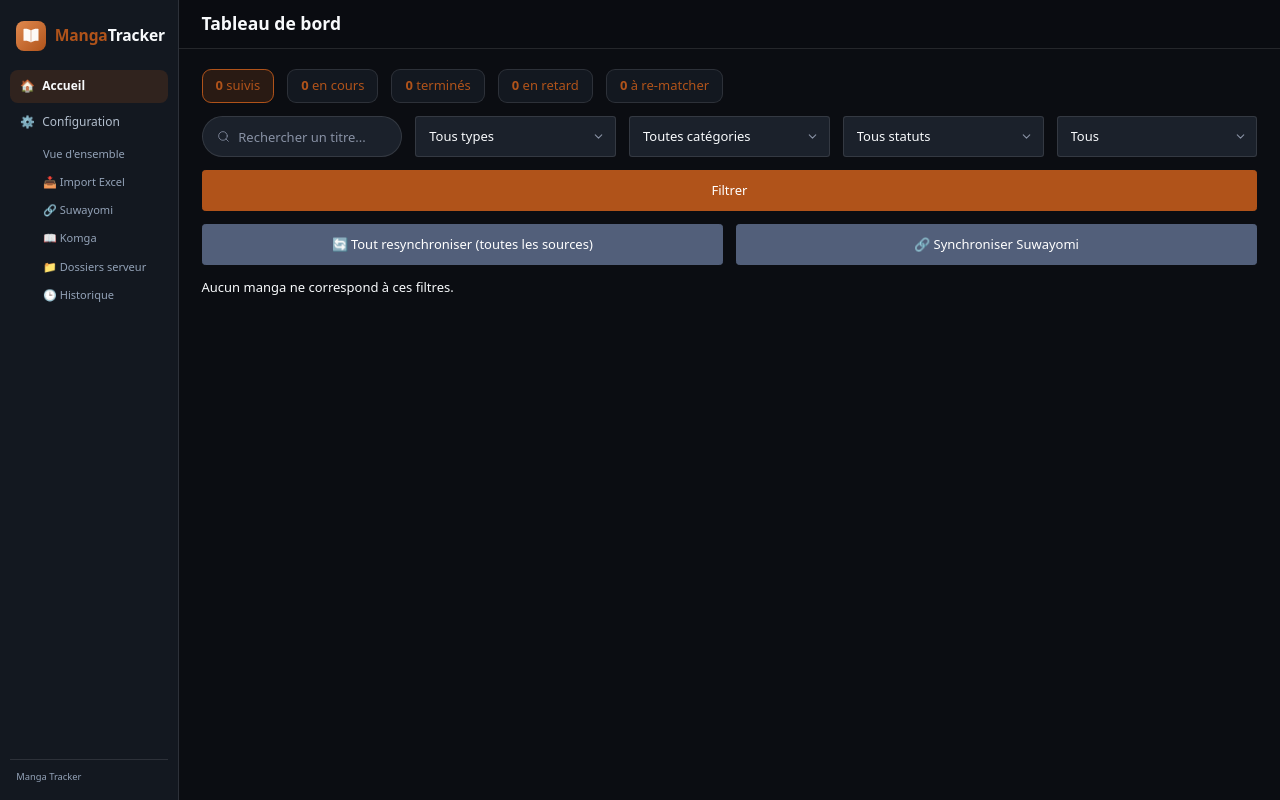
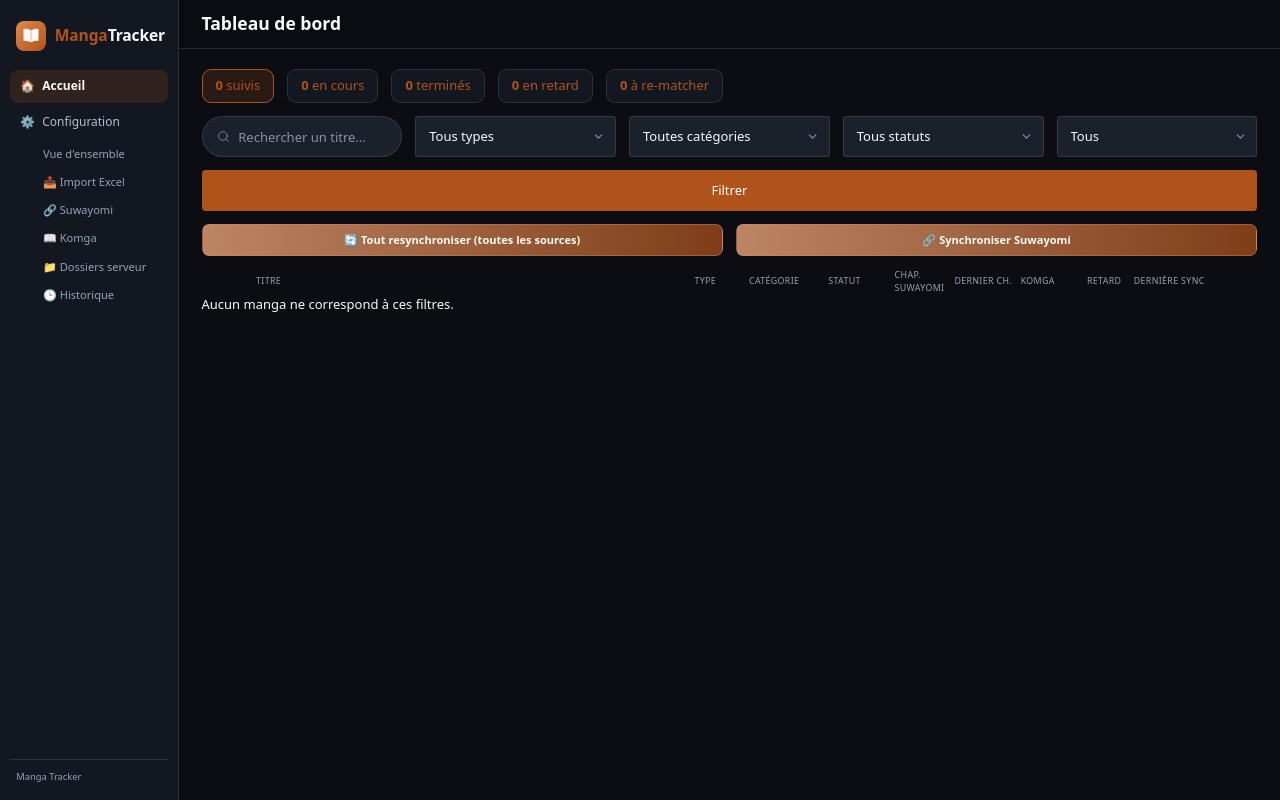
Before and after one commit to Risakiel/manga_tracker, a FastAPI app: page / in a window 1280 px wide. Run offline with FastAPI, Linux system fonts and the light colour scheme; data that the repository does not hold is empty.

Commit message:
Split dashboard row columns, add colored category tags, JellyGlance sync buttons
Dashboard: Type, Suwayomi category, chapter count, latest chapter, and
Komga progress are now separate aligned columns instead of being folded
into a subtitle line or combined "17/85" cell -- a header row (hidden
under ~1150px, where columns fall back to auto width) shares the exact
same .col-* width classes as every data row so values line up like a real
table despite not being one.

Suwayomi categories (freeform per-manga labels, not a fixed enum) get a
colored tag instead of plain text: a new `tag_color` Jinja filter derives
the color deterministically from the category name itself, so the same
category always renders the same color without a hardcoded name->color
map. Reused on the manga detail page's own category tile.

Every sync-triggering button app-wide (dashboard bulk actions, per-row
resync, per-manga full resync, per-source "Enregistrer + resync",
Suwayomi/Komga/server-folders "Synchroniser maintenant") now uses
.btn-sync, a pill button whose gradient/border/radius were read directly
from JellyGlance's .library-scan-button computed styles.

Manga detail page: Statut, Type, and Catégories Suwayomi moved into their
own .stat-tile blocks (previously plain paragraphs), matching the tile
treatment already used for Chapitres Suwayomi etc.

Co-Authored-By: Claude Sonnet 5 <noreply@anthropic.com>

```diff
--- a/app/routers/pages.py
+++ b/app/routers/pages.py
@@ -33,6 +33,19 @@ templates = Jinja2Templates(directory="app/templates")
 # (new CSS/JS) doesn't get served from a browser's stale cache of the old
 # files at the same path -- Unraid restarts the container on every update.
 templates.env.globals["static_version"] = str(int(time.time()))
+
+# Suwayomi categories are freeform user-created labels (not a fixed enum
+# like Status), so their tag color is derived deterministically from the
+# name itself -- the same category always gets the same color, without a
+# hardcoded name->color map that would break on a category we've never seen.
+_TAG_PALETTE = ["tag-blue", "tag-teal", "tag-purple", "tag-amber", "tag-pink", "tag-green"]
+
+
+def _tag_color(name: str) -> str:
+    return _TAG_PALETTE[sum(ord(c) for c in name) % len(_TAG_PALETTE)]
+
+
+templates.env.filters["tag_color"] = _tag_color
 
 # In-memory progress for the bulk background jobs -- all take several
 # minutes (one HTTP request per manga, throttled), so the dashboard polls
--- a/app/static/css/app.css
+++ b/app/static/css/app.css
@@ -6,6 +6,7 @@
     --primary-color: #B0531A;
     --primary-rgb: 176, 83, 26;
     --primary-light-color: #cc8f6a;
+    --primary-light-rgb: 204, 143, 106;
     --primary-dark-color: #7b3a12;
 
     --background-color: #0b0d12;
@@ -361,15 +362,98 @@ body {
     font-weight: bold;
 }
 
+/* Suwayomi category tags -- freeform user-created labels, so the color is
+   picked deterministically from the name itself (see the `tag_color`
+   Jinja filter) rather than a fixed name->color map. */
+.tag {
+    display: inline-block;
+    padding: 0.15rem 0.5rem;
+    border-radius: 999px;
+    font-size: 0.75rem;
+    white-space: nowrap;
+}
+
+.tag-blue { background: #2563eb33; color: #60a5fa; }
+.tag-teal { background: #0d948833; color: #2dd4bf; }
+.tag-purple { background: #7c3aed33; color: #c4b5fd; }
+.tag-amber { background: #d9770633; color: #fbbf24; }
+.tag-pink { background: #db277733; color: #f9a8d4; }
+.tag-green { background: #16a34a33; color: #4ade80; }
+
+/* Sync-trigger buttons app-wide -- pill shape + gradient read from
+   JellyGlance's .library-scan-button computed styles. */
+.btn-sync {
+    display: inline-flex;
+    align-items: center;
+    justify-content: center;
+    gap: 0.35rem;
+    width: auto;
+    border: 1px solid rgba(var(--primary-light-rgb), 0.38);
+    background: linear-gradient(90deg, rgba(var(--primary-light-rgb), 0.92), rgba(var(--primary-rgb), 0.7));
+    color: #f8fafc;
+    border-radius: 0.55rem;
+    min-height: 1.9rem;
+    padding: 0 0.75rem;
+    font-size: 0.78rem;
+    font-weight: 700;
+    cursor: pointer;
+    transition: transform 0.16s ease, box-shadow 0.16s ease;
+}
+
+.btn-sync:hover {
+    transform: translateY(-1px);
+    box-shadow: 0 6px 16px rgba(0, 0, 0, 0.3);
+}
+
+.btn-sync:disabled {
+    opacity: 0.6;
+    cursor: default;
+    transform: none;
+}
+
+.btn-sync-block {
+    width: 100%;
+    min-height: 2.4rem;
+    font-size: 0.85rem;
+}
+
 /* Dashboard manga list -- card-row styling adapted from JellyGlance's
    .library-list-row (border-radius/gradient/shadow values read directly
    from its computed styles), kept full-width and dense enough to stay
    usable at a few hundred rows instead of JellyGlance's handful of
-   libraries. */
+   libraries. Each stat gets a fixed-width .col-* class shared between the
+   header and every row, so values line up into real columns instead of
+   just floating per-row. */
 .manga-list {
     display: flex;
     flex-direction: column;
     gap: 0.6rem;
+}
+
+.manga-list-header {
+    display: flex;
+    align-items: center;
+    gap: 0.6rem;
+    padding: 0 0.6rem 0 0.4rem;
+    font-size: 0.68rem;
+    text-transform: uppercase;
+    letter-spacing: 0.04em;
+    color: var(--subtle-text-color);
+}
+
+.manga-list-header .col-spacer {
+    width: 3.2rem;
+    flex: none;
+}
+
+.manga-list-header .col-action-spacer {
+    width: 2.8rem;
+    flex: none;
+}
+
+.manga-list-header .col-name {
+    flex: 1 1 8rem;
+    min-width: 8rem;
 }
 
 .manga-row {
@@ -442,28 +527,30 @@ body {
     white-space: nowrap;
 }
 
-.manga-row-stats {
+.manga-row-stat {
+    display: flex;
+    flex-direction: column;
+    gap: 0.2rem;
+    flex: none;
+}
+
+.manga-row-stat .stat-value {
+    font-size: 0.85rem;
+}
+
+.col-type { width: 3.6rem; }
+.col-category { width: 5.5rem; }
+.col-status { width: 4.5rem; }
+.col-chapters { width: 4rem; }
+.col-latest { width: 4.5rem; }
+.col-komga { width: 4.5rem; }
+.col-behind { width: 3rem; }
+.col-sync { width: 5.5rem; }
+
+.manga-row-tags {
     display: flex;
     flex-wrap: wrap;
-    gap: 1.1rem;
-}
-
-.manga-row .stat-block {
-    display: flex;
-    flex-direction: column;
-    gap: 0.15rem;
-    min-width: 4.5rem;
-}
-
-.manga-row .stat-label {
-    font-size: 0.68rem;
-    text-transform: uppercase;
-    letter-spacing: 0.04em;
-    color: var(--subtle-text-color);
-}
-
-.manga-row .stat-value {
-    font-size: 0.85rem;
+    gap: 0.25rem;
 }
 
 .manga-row-action {
--- a/app/templates/_mangas_table.html
+++ b/app/templates/_mangas_table.html
@@ -1,3 +1,16 @@
+<div class="manga-list-header">
+    <span class="col-spacer"></span>
+    <span class="col-name">Titre</span>
+    <span class="col-type">Type</span>
+    <span class="col-category">Catégorie</span>
+    <span class="col-status">Statut</span>
+    <span class="col-chapters">Chap. Suwayomi</span>
+    <span class="col-latest">Dernier ch.</span>
+    <span class="col-komga">Komga</span>
+    <span class="col-behind">Retard</span>
+    <span class="col-sync">Dernière sync</span>
+    <span class="col-action-spacer"></span>
+</div>
 <div class="manga-list" id="mangas-list">
 {% for manga in mangas %}
 <article class="manga-row {{ 'needs-match-row' if manga.needs_manual_match }}">
@@ -7,33 +20,37 @@
         </div>
         <div class="manga-row-title">
             <span class="manga-row-name">{{ manga.title_en }}</span>
-            <span class="manga-row-meta">
-                {{ "Pornhwa" if manga.category.value == "pornhwa" else "Manga" }}
-                {%- if manga.suwayomi_categories %} · {{ manga.suwayomi_categories | join(", ") }}{% endif %}
-                {%- if manga.needs_manual_match %} · ⚠️ match manuel requis{% endif %}
-            </span>
+            {% if manga.needs_manual_match %}<span class="manga-row-meta">⚠️ match manuel requis</span>{% endif %}
         </div>
-        <div class="manga-row-stats">
-            <div class="stat-block">
-                <span class="stat-label">Statut</span>
-                <span class="badge badge-{{ manga.status.value }}">{{ manga.status.value }}</span>
+        <div class="manga-row-stat col-type">
+            <span class="stat-value">{{ "Pornhwa" if manga.category.value == "pornhwa" else "Manga" }}</span>
+        </div>
+        <div class="manga-row-stat col-category">
+            <div class="manga-row-tags">
+                {% for cat in manga.suwayomi_categories %}<span class="tag {{ cat | tag_color }}">{{ cat }}</span>{% endfor %}
             </div>
-            <div class="stat-block">
-                <span class="stat-label">Chapitres</span>
-                <span class="stat-value">{{ manga.suwayomi_chapter_count if manga.suwayomi_chapter_count is not none else "?" }} / {{ manga.mu_latest_chapter | int if manga.mu_latest_chapter is not none else "?" }}</span>
-            </div>
-            <div class="stat-block">
-                <span class="stat-label">Retard</span>
-                <span class="stat-value">{% if manga.chapters_behind %}<span class="behind-badge">{{ manga.chapters_behind | int }}</span>{% else %}—{% endif %}</span>
-            </div>
-            <div class="stat-block">
-                <span class="stat-label">Dernière sync</span>
-                <span class="stat-value">{{ manga.last_synced_at.strftime("%Y-%m-%d %H:%M") if manga.last_synced_at else "jamais" }}</span>
-            </div>
+        </div>
+        <div class="manga-row-stat col-status">
+            <span class="badge badge-{{ manga.status.value }}">{{ manga.status.value }}</span>
+        </div>
+        <div class="manga-row-stat col-chapters">
+            <span class="stat-value">{{ manga.suwayomi_chapter_count if manga.suwayomi_chapter_count is not none else "?" }}</span>
+        </div>
+        <div class="manga-row-stat col-latest">
+            <span class="stat-value">{{ manga.authoritative_latest_chapter | int if manga.authoritative_latest_chapter is not none else "?" }}</span>
+        </div>
+        <div class="manga-row-stat col-komga">
+            <span class="stat-value">{% if manga.komga_series_id %}{{ manga.komga_books_read_count }} / {{ manga.komga_books_count }}{% else %}—{% endif %}</span>
+        </div>
+        <div class="manga-row-stat col-behind">
+            <span class="stat-value">{% if manga.chapters_behind %}<span class="behind-badge">{{ manga.chapters_behind | int }}</span>{% else %}—{% endif %}</span>
+        </div>
+        <div class="manga-row-stat col-sync">
+            <span class="stat-value">{{ manga.last_synced_at.strftime("%Y-%m-%d %H:%M") if manga.last_synced_at else "jamais" }}</span>
         </div>
     </a>
     <form method="post" action="/manga/{{ manga.id }}/sync" class="manga-row-action">
-        <button class="outline secondary" type="submit" title="Resynchroniser">🔄</button>
+        <button class="btn-sync" type="submit" title="Resynchroniser">🔄</button>
     </form>
 </article>
 {% else %}
--- a/app/templates/index.html
+++ b/app/templates/index.html
@@ -42,12 +42,12 @@
 
 <div class="grid">
     <form method="post" action="/sync-all" style="margin:0">
-        <button type="submit" class="secondary" {{ "disabled" if progress.running }}>
+        <button type="submit" class="btn-sync btn-sync-block" {{ "disabled" if progress.running }}>
             🔄 Tout resynchroniser (toutes les sources)
         </button>
     </form>
     <form method="post" action="/suwayomi/sync" style="margin:0">
-        <button type="submit" class="secondary" {{ "disabled" if suwayomi_progress.running }}>
+        <button type="submit" class="btn-sync btn-sync-block" {{ "disabled" if suwayomi_progress.running }}>
             🔗 Synchroniser Suwayomi
         </button>
     </form>
--- a/app/templates/komga.html
+++ b/app/templates/komga.html
@@ -24,7 +24,7 @@
 <article style="color:#f87171">KOMGA_URL n'est pas configuré — voir le README pour l'activer.</article>
 {% else %}
 <form method="post" action="/komga/sync">
-    <button type="submit" {{ "disabled" if progress.running }}>🔄 Synchroniser maintenant</button>
+    <button type="submit" class="btn-sync btn-sync-block" {{ "disabled" if progress.running }}>🔄 Synchroniser maintenant</button>
 </form>
 {% include "_komga_progress.html" %}
 
--- a/app/templates/server_folders.html
+++ b/app/templates/server_folders.html
@@ -22,7 +22,7 @@
 </div>
 
 <form method="post" action="/server-folders/sync" style="margin-bottom:0.5rem">
-    <button type="submit" {{ "disabled" if progress.running }}>🔄 Synchroniser maintenant</button>
+    <button type="submit" class="btn-sync btn-sync-block" {{ "disabled" if progress.running }}>🔄 Synchroniser maintenant</button>
 </form>
 <p><small>Synchronisation automatique toutes les {{ sync_interval_hours | int }}h (réglable via <code>LIBRARY_SYNC_INTERVAL_HOURS</code>).</small></p>
 {% include "_server_folders_progress.html" %}
--- a/app/templates/suwayomi.html
+++ b/app/templates/suwayomi.html
@@ -11,7 +11,7 @@
 </p>
 
 <form method="post" action="/suwayomi/sync">
-    <button type="submit" {{ "disabled" if progress.running }}>🔄 Synchroniser maintenant</button>
+    <button type="submit" class="btn-sync btn-sync-block" {{ "disabled" if progress.running }}>🔄 Synchroniser maintenant</button>
 </form>
 {% include "_suwayomi_progress.html" %}
 
```
Also changed, not shown: other parts of app/static/css/app.css (+12 -16 lines), app/templates/detail.html (+25 -19 lines).
